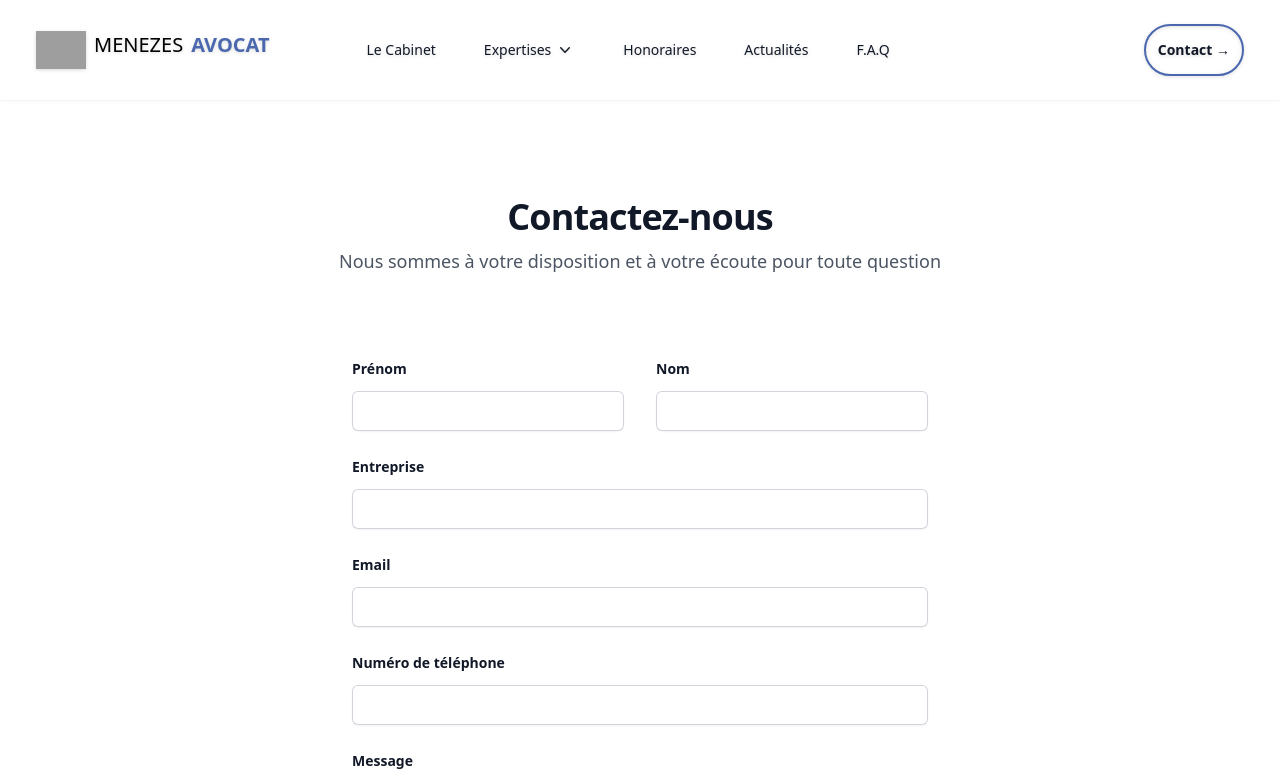
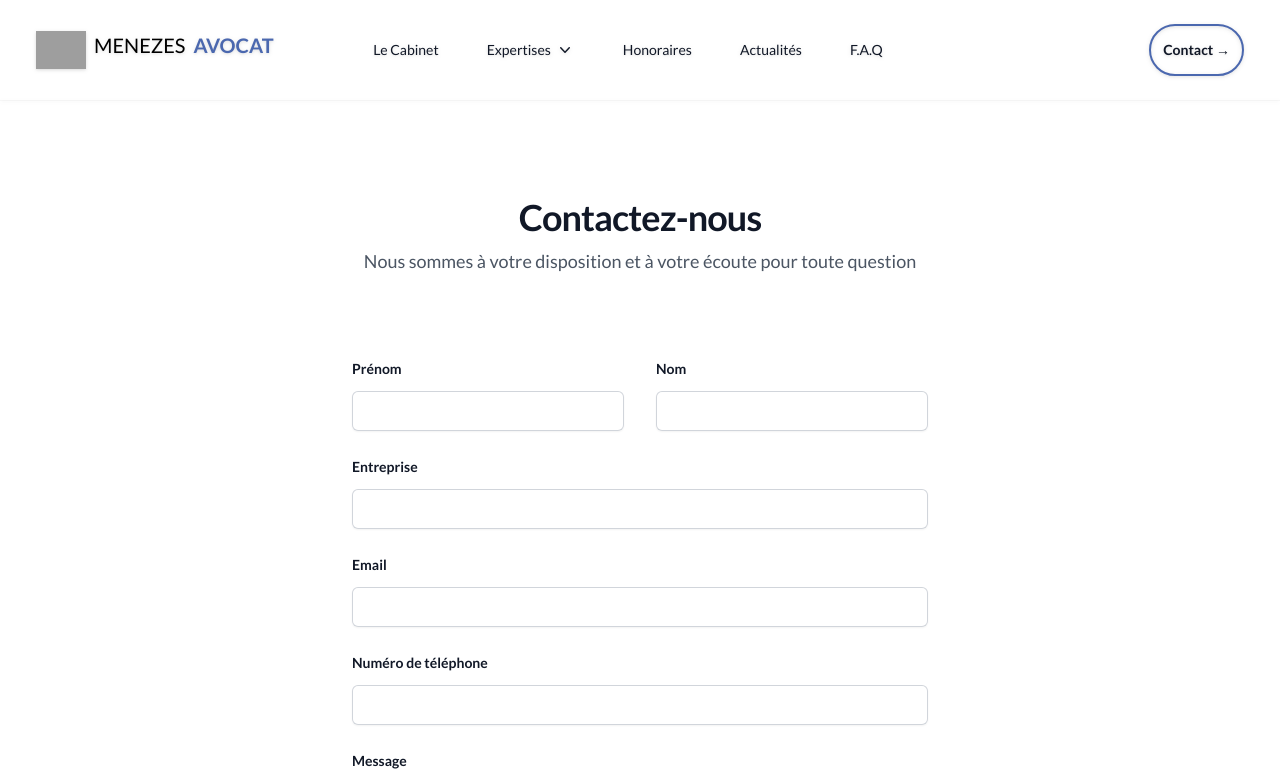
Before and after one commit to poloskanini/blogStrapi1.0FRONT, a Next.js app: page /contact in a window 1280 px wide. Shown: the top 781 px of the page. Built offline with nearby package versions, Linux system fonts and the light colour scheme; grey boxes are pictures that could not be loaded.

Commit message:
Modification générale de la font avec ajout de Lato

```diff
--- a/components/Header.js
+++ b/components/Header.js
@@ -180,7 +180,7 @@ export default function Header() {
         {/* Mobile Menu Window */}
         <div
           className={mobileMenuOpen ? "nav-overlay mobileActive" : "nav-overlay invisible "}>
-          <ul className={`${playfair.variable} font-playfair nav-links h-44 mt-20 flex flex-col items-center`}>
+          <ul className={`nav-links h-44 mt-20 flex flex-col items-center`}>
             <li className="nav-item relative p-5">
               <Link
                 href='/le-cabinet'
--- a/pages/_app.js
+++ b/pages/_app.js
@@ -1,7 +1,7 @@
 import '@/styles/globals.css'
 import { useRouter } from "next/router"
 import { motion, AnimatePresence } from "framer-motion"
-import { Cormorant_Garamond, Playfair_Display } from 'next/font/google'
+import { Lato } from 'next/font/google'
 import Layout from '@/components/Layout'
 
 import localFont from 'next/font/local'
@@ -9,18 +9,9 @@ import localFont from 'next/font/local'
 const argesta = localFont({ src: '../fonts/Argesta_Display_Regular/Argesta Display Regular Desktop/ArgestaDisplay-Regular.otf'})
 const rosseta = localFont({ src: '../fonts/rosseta/Rosseta.otf'})
 
-
-// If loading a variable font, you don't need to specify the font weight
-const cormorant = Cormorant_Garamond({
-  weight: ['300', '400', '500', '600', '700'],
+const lato = Lato({
   subsets: ['latin'],
-  variable: '--font-cormorant'
-})
-
-const playfair = Playfair_Display({
-  weight: ['400', '500', '600', '700', '800', '900'],
-  subsets: ['latin'],
-  variable: '--font-playfair'
+  weight: ['100', '300', '400', '700', '900']
 })
 
 
@@ -29,7 +20,7 @@ export default function App({ Component, pageProps }) {
 
   return (
     <>
-      <div className={playfair.variable}>
+      <div className={lato.className}>
 
         <AnimatePresence mode='wait'>
           <motion.div key={router.pathname}>
```
